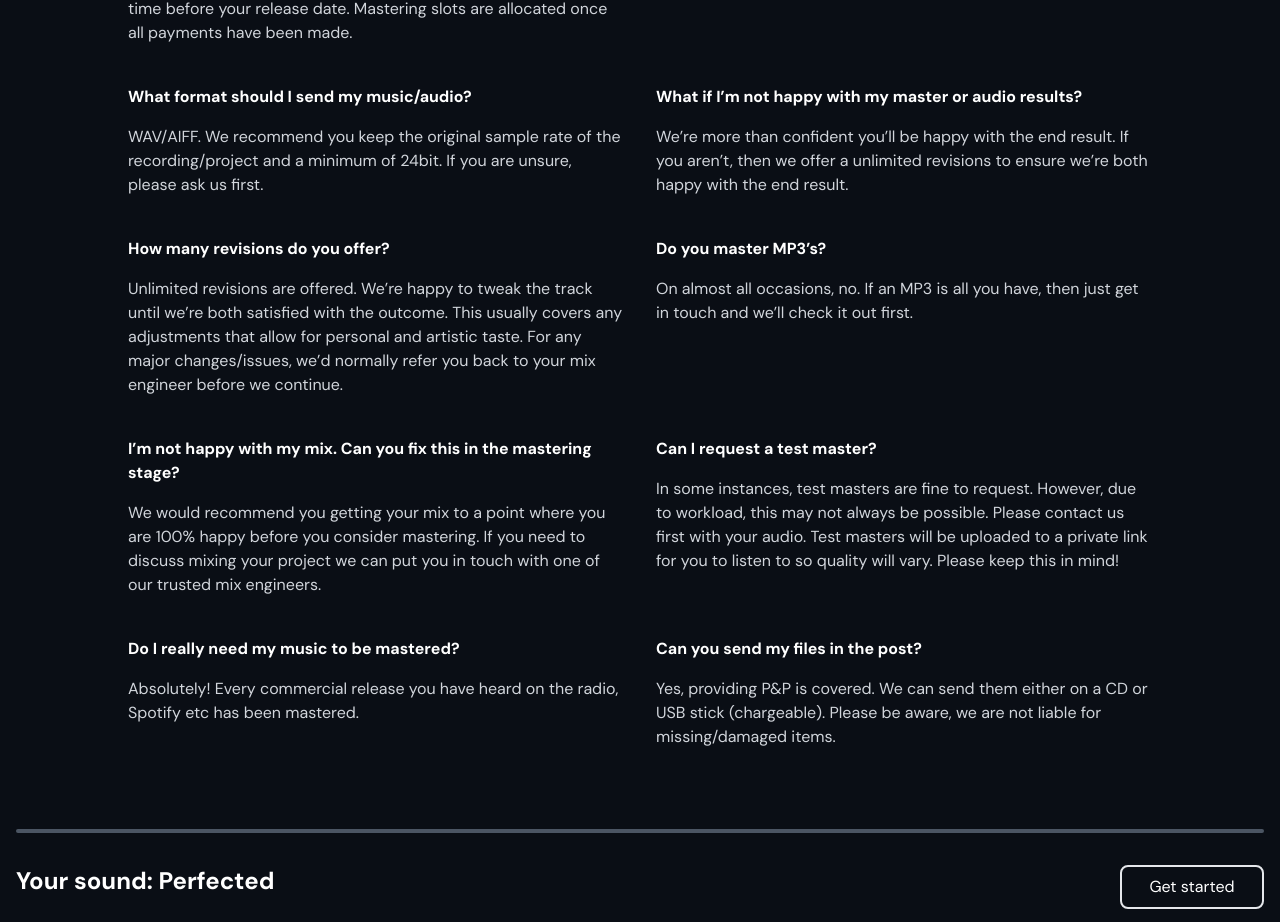
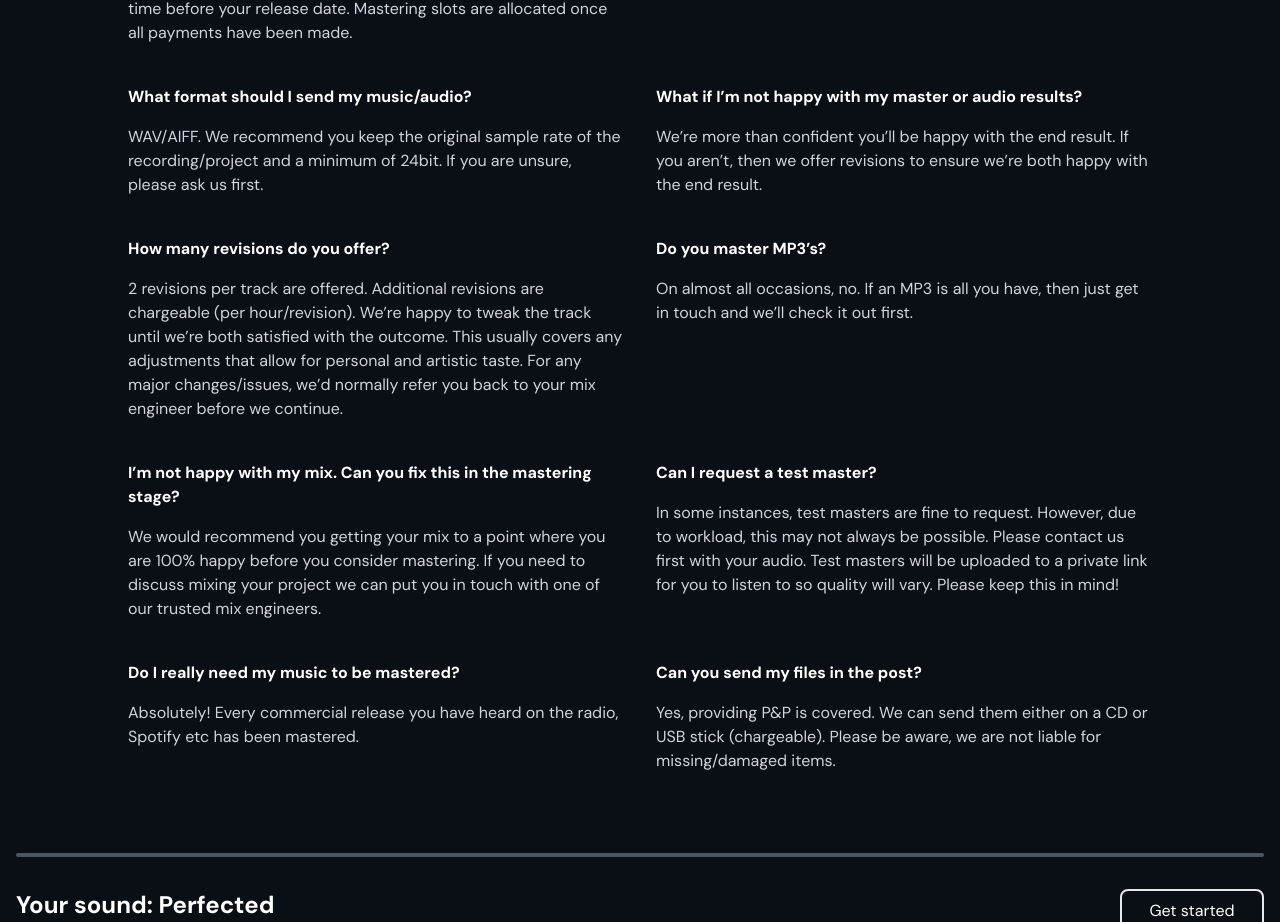
Before and after one commit to RobertJewell/two-zero-nine, a Next.js app: page /faq in a window 1280 px wide. Shown: the part 1339-2261 px from the top of the page. Built offline with nearby package versions, Linux system fonts and the light colour scheme.

Commit message:
update revision text

```diff
--- a/components/FaqAccordion.js
+++ b/components/FaqAccordion.js
@@ -76,12 +76,12 @@ const faqs = [
 	{
 		question: "What if I’m not happy with my master or audio results?",
 		answer:
-			"We’re more than confident you’ll be happy with the end result. If you aren’t, then we offer a unlimited revisions to ensure we’re both happy with the end result.",
+			"We’re more than confident you’ll be happy with the end result. If you aren’t, then we offer revisions to ensure we’re both happy with the end result.",
 	},
 	{
 		question: "How many revisions do you offer?",
 		answer:
-			"Unlimited revisions are offered. We’re happy to tweak the track until we’re both satisfied with the outcome. This usually covers any adjustments that allow for personal and artistic taste. For any major changes/issues, we’d normally refer you back to your mix engineer before we continue.",
+			"2 revisions per track are offered. Additional revisions are chargeable (per hour/revision). We’re happy to tweak the track until we’re both satisfied with the outcome. This usually covers any adjustments that allow for personal and artistic taste. For any major changes/issues, we’d normally refer you back to your mix engineer before we continue.",
 	},
 	{
 		question: "Do you master MP3’s?",
```
